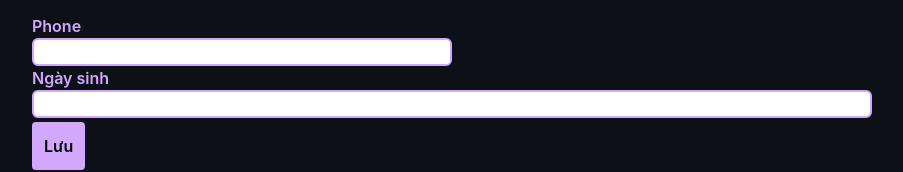
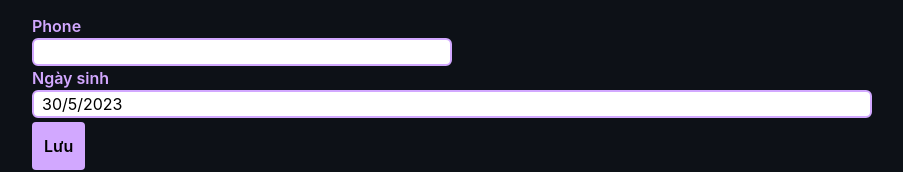
Before and after one commit to tam-minkshin/minkshin-profile, a React (Create React App) app: page /profile in a window 1280 px wide. Shown: the part 170-342 px from the top of the page, without its empty margins (188-1091 px from the left). Built offline with nearby package versions, Linux system fonts and the light colour scheme.

Commit message:
date picker

```diff
--- a/src/Componnets/Form/component.tsx
+++ b/src/Componnets/Form/component.tsx
@@ -7,7 +7,7 @@ import Grid from "Core/Grid";
 import DatePicker from "Core/DatePicker";
 
 interface FormProps {
-  handleData: (data: { [name: string]: string }) => void;
+  handleData: (data: { [name: string]: string | number }) => void;
 }
 
 interface FormState extends ProfileState {}
@@ -16,7 +16,7 @@ class FormComponent extends React.Component<FormProps, FormState> {
   state: FormState = {
     data: {},
   };
-  handleOnchange(name: string, value: string) {
+  handleOnchange(name: string, value: string | number) {
     try {
       const { data } = this.state;
       data[name] = value;
@@ -43,7 +43,7 @@ class FormComponent extends React.Component<FormProps, FormState> {
               <Input label="Phone" onChange={this.handleOnchange.bind(this)} name="phone" />
             </Grid>
           </Grid>
-          <DatePicker label="Ngày sinh" onChange={()=>{}} name="dob" />
+          <DatePicker label="Ngày sinh" onChange={this.handleOnchange.bind(this)} name="dob" />
           <Button className="mt-1" content={"Lưu"} onClick={this.handleSubmit.bind(this)} />
         </form>
       </div>
--- a/src/Componnets/Profile/component.tsx
+++ b/src/Componnets/Profile/component.tsx
@@ -7,7 +7,7 @@ interface ProfileProps {}
 
 export interface ProfileState {
   data: {
-    [name: string]: string;
+    [name: string]: string | number;
   };
 }
 
@@ -16,7 +16,7 @@ class ProfileComponent extends React.Component<ProfileProps, ProfileState> {
     data: {},
   };
 
-  handleData(dataProp: { [name: string]: string }) {
+  handleData(dataProp: { [name: string]: string | number }) {
     try {
       const { data } = this.state;
       for (const key in dataProp) {
--- a/src/Core/DatePicker/date-picker.core.tsx
+++ b/src/Core/DatePicker/date-picker.core.tsx
@@ -1,12 +1,14 @@
 import Calendar from "Core/Calendar";
 import Input from "Core/Input";
-import { useEffect, useState } from "react";
+import { MouseEvent, useEffect, useRef, useState } from "react";
 import Style from "Sass/Core/_date-picker.module.scss";
+import StyleCalendar from "Sass/Core/_calendar.module.scss";
+import Helper from "Service/Helper";
 
 interface DatePickerCoreProps {
   label: string;
   name: string;
-  onChange: (name: string, value: string) => void;
+  onChange: (name: string, value: string | number) => void;
   minYear?: number;
   maxYear?: number;
   minDate?: number;
@@ -16,24 +18,29 @@ interface DatePickerCoreProps {
 const DatePickerCore = (props: DatePickerCoreProps) => {
   const { label, name, onChange, minYear = 1900, maxYear = 2100, minDate = new Date(`${minYear}/${1}/${1}`).getTime(), maxDate = new Date(`${maxYear}/${12}/${31}`).getTime() } = props;
   const [classes, setClass] = useState<string>(`${Style["calendar-pikcer-hidden"]}`);
-
+  const [value,setValue] = useState<string>(Helper.formatDate(Date.now()))
+  const test = useRef<HTMLDivElement>(null);
   useEffect(() => {
     window.addEventListener("click", () => setClass(`${Style["calendar-pikcer-hidden"]}`), true);
+    return window.removeEventListener("click", () => setClass(`${Style["calendar-pikcer-hidden"]}`), true);
   });
   const handleChangeDate = (value: string) => {
-    console.log("check date picker", value);
-    setClass(`${Style["calendar-pikcer-hidden"]}`);
+    setValue(Helper.formatDate(value))
+    onChange(name,new Date(value).getTime())
+  };
+  const handleClick = (e: MouseEvent) => {
+    if ((e.target as Element).className === StyleCalendar["day-allowed"]) {
+      setClass(`${Style["calendar-pikcer-hidden"]}`);
+      return
+    }
+    setClass(`${Style["calendar-pikcer"]}`);
   };
   return (
     <div className={Style["date-picker-ctn"]}>
-      <div
-        className={Style["input-picker"]}
-        onClick={() => {
-          setClass(`${Style["calendar-pikcer"]}`);
-        }}
-      >
-        <Input label={label} name={name} onChange={onChange} />
-        <div className={classes}>
+      <div className={Style["input-picker"]} onClick={handleClick}>
+        <Input defaultValue={value} label={label} name={name} onChange={onChange} />
+
+        <div className={classes} ref={test}>
           <Calendar minYear={minYear} maxYear={maxYear} minDate={minDate} maxDate={maxDate} onPick={handleChangeDate} />
         </div>
       </div>
--- a/src/Core/Input/input.hook.tsx
+++ b/src/Core/Input/input.hook.tsx
@@ -5,7 +5,7 @@ export interface InputHookProps {
   label: string;
   defaultValue?: string;
   name: string;
-  onChange: (name: string, value: string) => void;
+  onChange: (name: string, value: string | number) => void;
   className?: string;
   type?: string;
 }
--- a/src/Sass/Core/_date-picker.module.scss
+++ b/src/Sass/Core/_date-picker.module.scss
@@ -1,12 +1,12 @@
 .date-picker-ctn{
     @apply w-full;
     .input-picker{
-        @apply relative
+        @apply relative z-0
     }
     .calendar-pikcer-hidden{
         @apply hidden
     }
     .calendar-pikcer{
-        @apply w-2/3 absolute pt-2
+        @apply w-2/3 absolute pt-2 z-10
     }
 }
--- a/src/Service/Helper.tsx
+++ b/src/Service/Helper.tsx
@@ -12,5 +12,13 @@ class Helper {
   static renderArray(value:number){
     return Array.from(Array(value).keys());
   }
+  static formatDate(value:string | number){
+    try {
+      const time = new Date(value)
+      return `${time.getDate()}/${time.getMonth() + 1}/${time.getFullYear()}`
+    } catch (error) {
+      throw `invalid value ${value}`
+    }
+  }
 }
 export default Helper;
```
